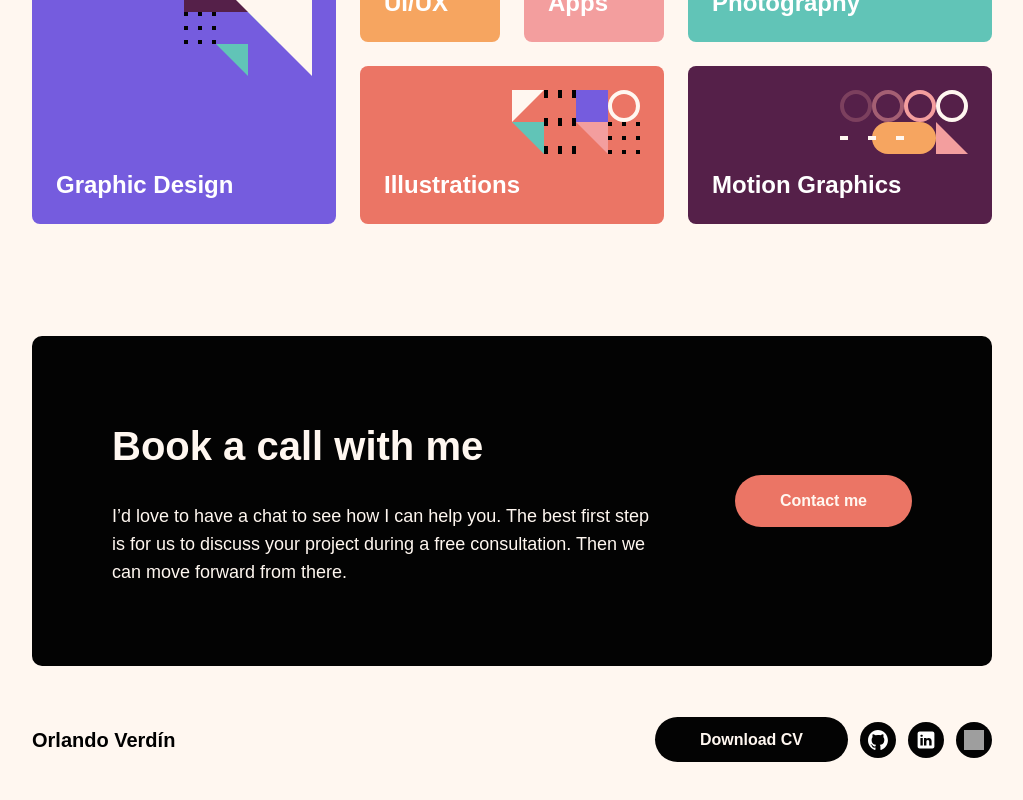
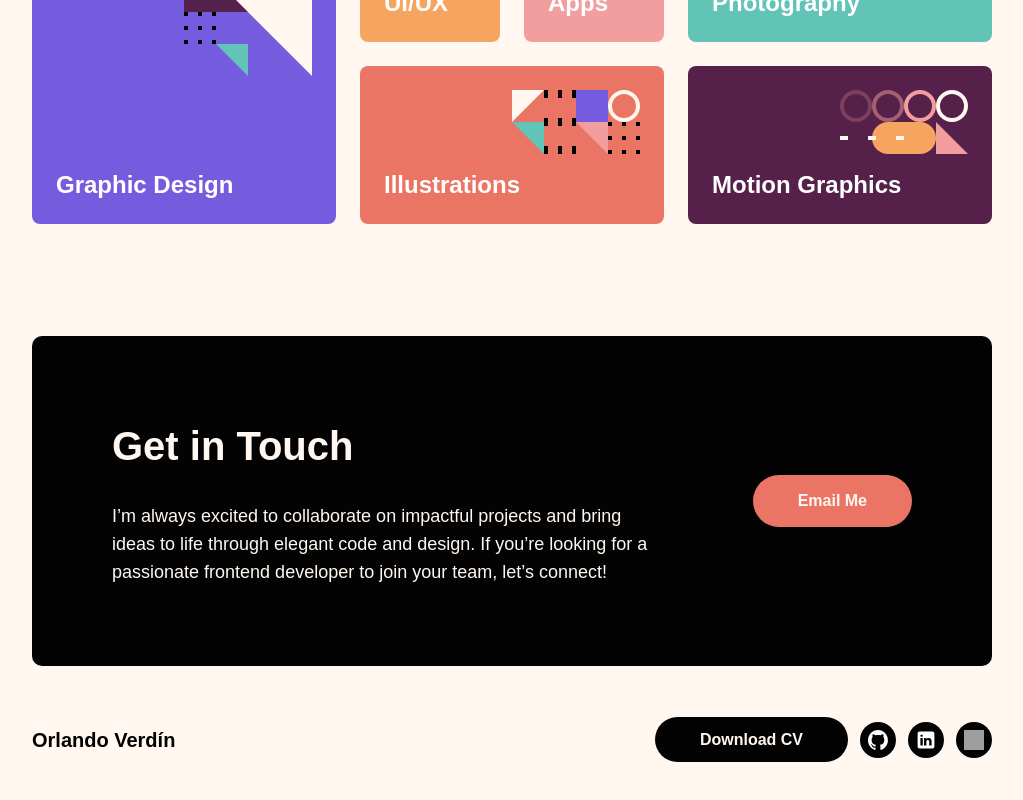
Before and after one commit to Orliland/Orliland, a React (Vite) app: page / in a window 1280 px wide. Shown: the part 1845-2645 px from the top of the page, without its empty margins (128-1151 px from the left). Built offline with nearby package versions, Linux system fonts and the light colour scheme; grey boxes are pictures that could not be loaded.

Commit message:
update contact me info

```diff
--- a/src/layout/ContactCard.jsx
+++ b/src/layout/ContactCard.jsx
@@ -5,16 +5,16 @@ const ContactCard = () => {
     <section className="mx-4 flex flex-col items-center gap-6 rounded-[10px] bg-black px-6 py-12 md:mx-10 md:gap-[26px] md:px-[75px] md:pb-16 md:pt-14 lg:mx-auto lg:w-9/12 lg:flex-row lg:justify-between lg:p-20">
       <div className="flex flex-col gap-6 text-center text-light-cream md:gap-[26px] lg:max-w-[540px] lg:text-left">
         <h2 className="text-[26px] font-bold md:text-[32px] lg:text-[40px]">
-          Book a call with me
+          Get in Touch
         </h2>
         <p className="font-medium md:text-lg">
-          I’d love to have a chat to see how I can help you. The best first step
-          is for us to discuss your project during a free consultation. Then we
-          can move forward from there.
+          I’m always excited to collaborate on impactful projects and bring
+          ideas to life through elegant code and design. If you’re looking for a
+          passionate frontend developer to join your team, let’s connect!
         </p>
       </div>
       <Button className="secondary" action="mailto:hello@orli.land">
-        Contact me
+        Email Me
       </Button>
     </section>
   );
```
